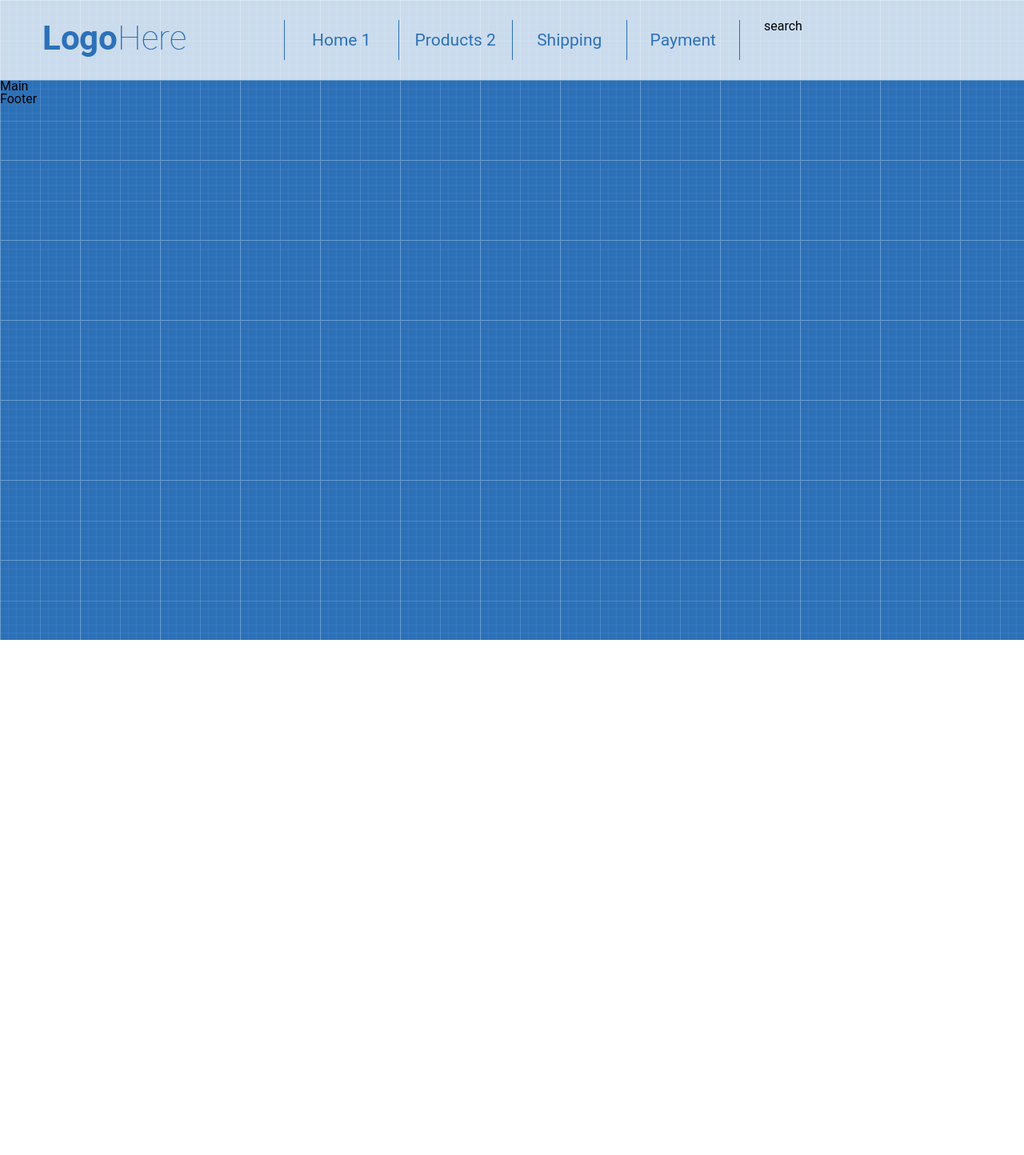
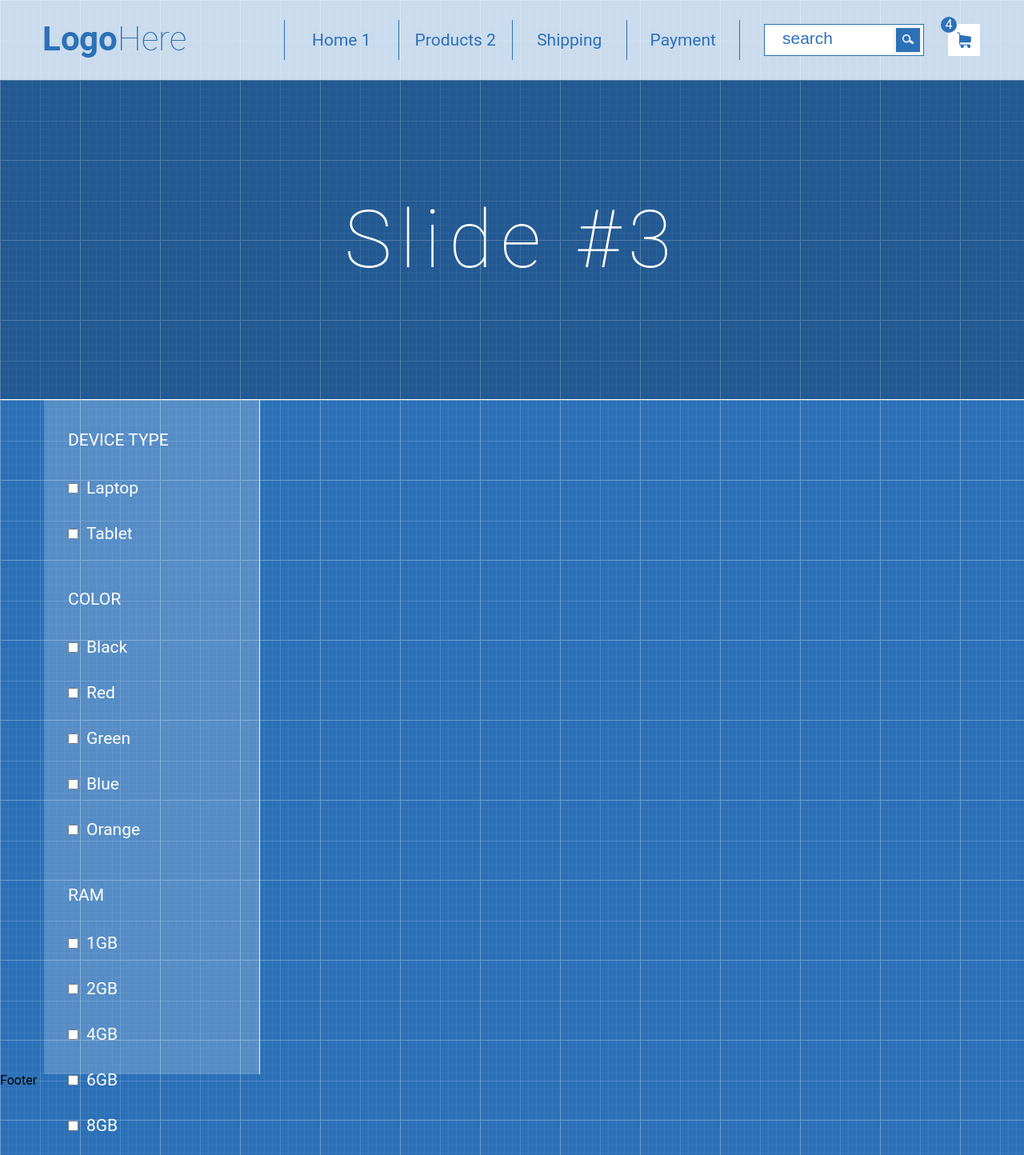
Before and after one commit to ShcherbynaDmytro/shop-project, a plain HTML site: page index.html in a window 1280 px wide. Shown: the whole page at 80% size. Before the commit the page ends 800 px from the top, so only its background shows below. Drawn offline with Linux system fonts and the light colour scheme.

Commit message:
add main

```diff
--- a/index.html
+++ b/index.html
@@ -25,9 +25,9 @@
                     <nav>
                         <ul class="menu">
                             <li><a href="">Home 1</a></li>
-                            <li>
+                            <li class="sub-menu">
                                 <a href="">Products 2</a>
-                                <!-- <ul>
+                                <ul class="sub-list">
                                     <li><a href="">Lorem ipsum dolor</a></li>
                                     <li><a href="">Sit amet</a></li>
                                     <li><a href="">Consectetur adipisicing</a></li>
@@ -35,18 +35,62 @@
                                     <li><a href="">Dolore magna aliqua</a></li>
                                     <li><a href="">Ut enim ad minim veniam</a></li>
                                     <li><a href="">Quis nostrud</a></li>
-                      </ul> -->
+                                </ul>
                             </li>
                             <li><a href="">Shipping</a></li>
                             <li><a href="">Payment</a></li>
                         </ul>
                     </nav>
                 </div>
-                <div class="col-3">search</div>
+                <div class="col-3">
+                    <div class="search">
+                        <input type="search" placeholder="search" class="search-1">
+                        <button type="submit">
+                            <img src="img/search.png" alt="">
+                        </button>
+                    </div>
+                    <div class="basket">
+                        <img src="img/basket.png" alt="" class="basket-1">
+                        <span>4</span>
+
+                    </div>
+                </div>
             </div>
         </div>
     </header>
-    <main class="main">Main</main>
+    <main class="main">
+        <div class="slide"> Slide #3</div>
+        <div class="container">
+            <div class="aside">
+                <aside>
+                    <div class="device">
+                        <div class="device-type">
+                            <h2>DEVICE TYPE</h2>
+                            <input type="checkbox">Laptop <br>
+                            <input type="checkbox">Tablet
+                        </div>
+                        <div class="device-type color">
+                            <h2>COLOR</h2>
+                            <input type="checkbox">Black <br>
+                            <input type="checkbox">Red <br>
+                            <input type="checkbox">Green <br>
+                            <input type="checkbox">Blue <br>
+                            <input type="checkbox">Orange <br>
+                        </div>
+                        <div class="device-type color ram">
+                            <h2>RAM</h2>
+                            <input type="checkbox">1GB <br>
+                            <input type="checkbox">2GB <br>
+                            <input type="checkbox">4GB <br>
+                            <input type="checkbox">6GB <br>
+                            <input type="checkbox">8GB <br>
+                        </div>
+                    </div>
+                </aside>
+            </div>
+            <div></div>
+        </div>
+    </main>
     <footer class="footer">Footer</footer>
 </body>
 
--- a/style.css
+++ b/style.css
@@ -21,6 +21,9 @@ body {
 .col-3 {
     flex: 0 0 25%;
     max-width: 25%;
+   display: flex;
+   justify-content: space-between;
+   align-items: center;
 }
 .col-6 {
     flex: 0 0 50%;
@@ -66,3 +69,117 @@ header {
     background-color: #2c71b8;
     color: white;
 }
+.search {
+    width: 200px;
+    height: 40px;
+    background-color: rgba(255,255,255,0.75);
+    display: flex;
+    border: 1px solid #2c71b8;
+}
+.search-1{
+    width: 160px;
+    outline: none;
+    border: none;
+}
+::placeholder {
+    color: #2c71b8;
+    padding-left: 20px;
+    font-size: 21px;
+}
+button {
+    padding: 0;
+    margin-top: 4px;
+    margin-left: 4px;
+    width: 30px;
+    height: 30px;
+    background-color: #2c71b8;
+    border: none;
+}
+.basket {
+    margin-left: 30px;
+    width: 40px;
+    height: 40px;
+    background-color: #fff;
+    position: relative;
+}
+.basket-1 {
+    position: absolute;
+    top: 10px;
+    left: 11px;
+}
+span {
+    position: absolute;
+    top: -9px;
+    left: -9px;
+    color: white;
+    background-color: #2c71b8;
+    width: 20px;
+    height: 20px;
+    border-radius: 50px;
+    text-align: center;
+    padding: 2px;
+}
+.sub-menu {
+    position: relative;
+}
+.sub-list {
+    position: absolute;
+    left: -1px;
+    background-color: #2c71b8;
+    width: 285px;
+    list-style: none;
+    display: none;
+}
+.menu li:hover ul {
+    display: block;
+}
+.sub-list a:hover {
+    background-color: #fff;
+    color: #2c71b8;
+}
+.sub-list li {
+    width: 100%;
+}
+.sub-list a {
+    color: #fff;
+    text-align: left;
+    padding-left: 25px;
+}
+.slide {
+    height: 400px;
+    font-size: 100px;
+    font-weight: 250;
+    text-align: center;
+    color: #fff;
+    letter-spacing: 10px;
+    line-height: 400px;
+    background-color: rgba(0,0,0,0.2);
+    border-bottom: 1px solid white;
+}
+.aside {
+    height: 843px;
+    width: 270px;
+    background-color: rgba(255,255,255,0.2);
+    padding-top: 30px;
+    padding-left: 30px;
+    border-right: 1px solid white;
+    font-size: 21px;
+    line-height: 40px;
+    color: #ffffff;
+
+
+}
+.device {
+    color: #fff;
+
+
+}
+h2 {
+    margin-bottom: 20px;
+}
+.device-type>input {
+    margin: 0px 10px 30px 0px;
+}
+.color {
+    margin-top: 25px;
+}
```
Also changed, not shown: img/heart 2.png (renamed from img/icon7.png). Lines whose indentation alone changed are shown as unchanged.
